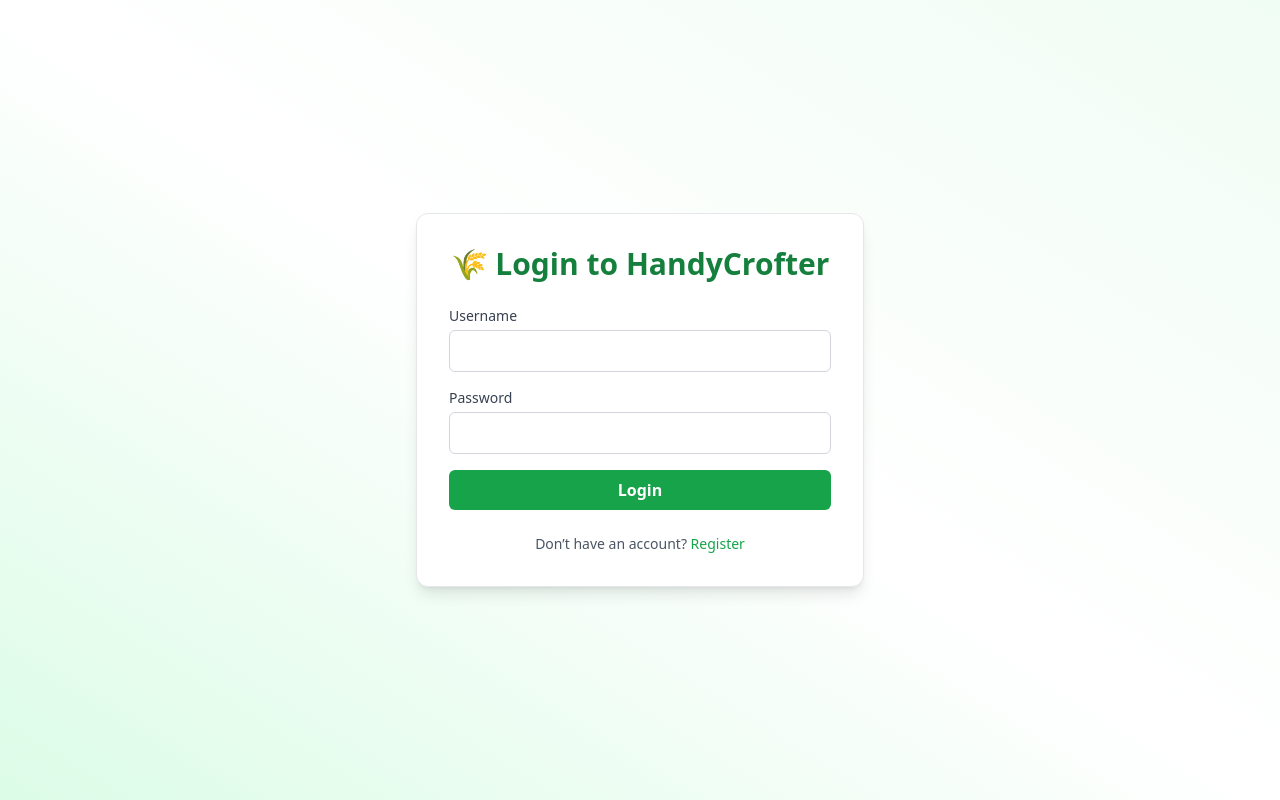
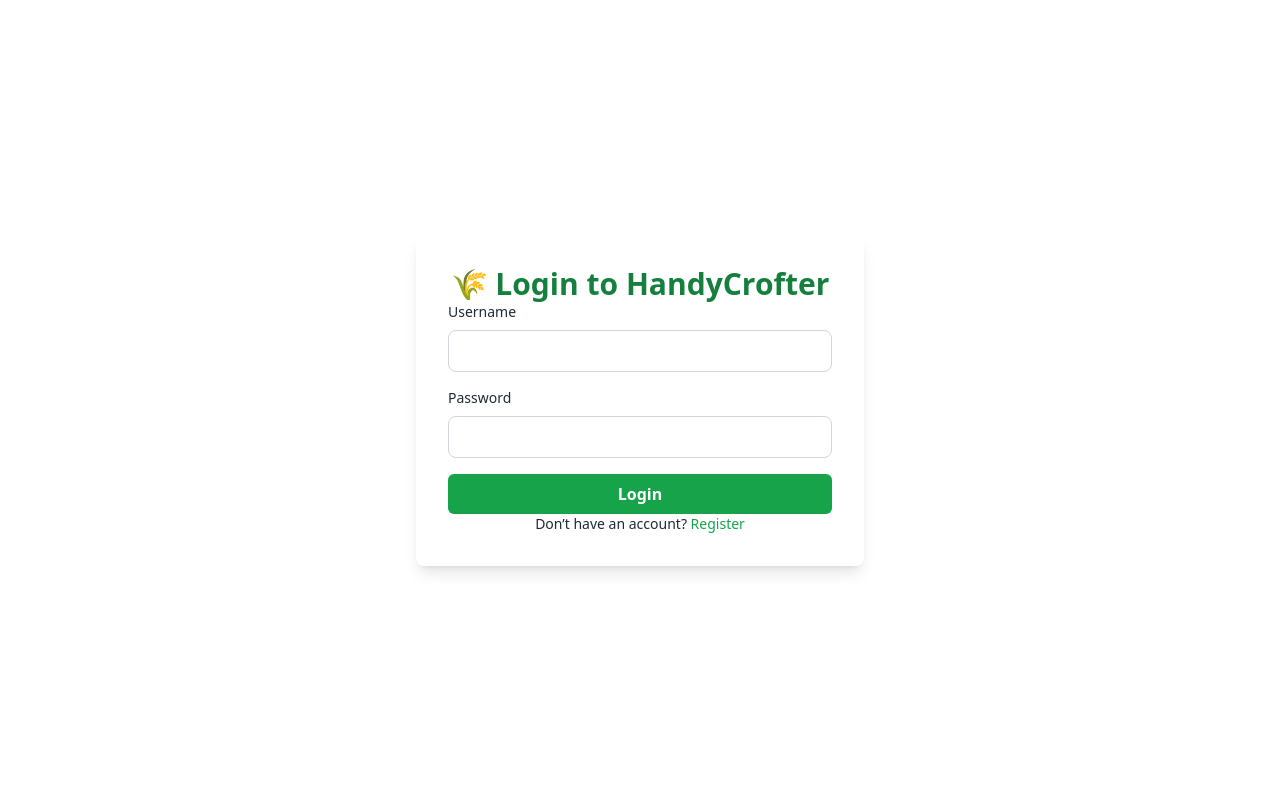
Before and after one commit to animshamura/Handy-Crofter, a PHP site: page /login.php in a window 1280 px wide. Run offline with PHP 8.4, Linux system fonts and the light colour scheme; some libraries are stand-ins or nearby versions.

Commit message:
Update login.php

```diff
--- a/auth/login.php
+++ b/auth/login.php
@@ -26,8 +26,8 @@ if ($_SERVER["REQUEST_METHOD"] === "POST") {
     <title>Login - Handy Crofter</title>
     <script src="https://cdn.tailwindcss.com"></script>
 </head>
-<body class="bg-gradient-to-tr from-green-100 via-white to-green-50 min-h-screen flex items-center justify-center font-sans">
-    <div class="w-full max-w-md p-8 space-y-6 bg-white rounded-xl shadow-lg border border-gray-200">
+<body class="flex items-center justify-center min-h-screen font-sans text-gray-800 dark:bg-gray-900 dark:text-gray-100">
+    <div class="bg-white dark:bg-gray-800 shadow-lg rounded-lg p-8 w-full max-w-md">
         <h1 class="text-3xl font-bold text-center text-green-700">🌾 Login to HandyCrofter</h1>
 
         <?php if (!empty($error)): ?>
@@ -38,15 +38,15 @@ if ($_SERVER["REQUEST_METHOD"] === "POST") {
 
         <form method="POST" class="space-y-4">
             <div>
-                <label for="username" class="block mb-1 text-sm font-medium text-gray-700">Username</label>
+                <label for="username" class="block mb-1 text-sm font-medium ">Username</label>
                 <input type="text" id="username" name="username" required
-                       class="w-full px-4 py-2 border border-gray-300 rounded-md focus:outline-none focus:ring-2 focus:ring-green-400">
+                       class="mt-1 w-full px-3 py-2 border border-gray-300 rounded-lg dark:bg-gray-700 dark:border-gray-600 dark:text-white">
             </div>
 
             <div>
-                <label for="password" class="block mb-1 text-sm font-medium text-gray-700">Password</label>
+                <label for="password" class="block mb-1 text-sm font-medium ">Password</label>
                 <input type="password" id="password" name="password" required
-                       class="w-full px-4 py-2 border border-gray-300 rounded-md focus:outline-none focus:ring-2 focus:ring-green-400">
+                       class="mt-1 w-full px-3 py-2 border border-gray-300 rounded-lg dark:bg-gray-700 dark:border-gray-600 dark:text-white">
             </div>
 
             <button type="submit"
@@ -55,7 +55,7 @@ if ($_SERVER["REQUEST_METHOD"] === "POST") {
             </button>
         </form>
 
-        <div class="text-sm text-center text-gray-600">
+        <div class="text-sm text-center">
             Don’t have an account? <a href="register.php" class="text-green-600 hover:underline">Register</a>
         </div>
     </div>
```
